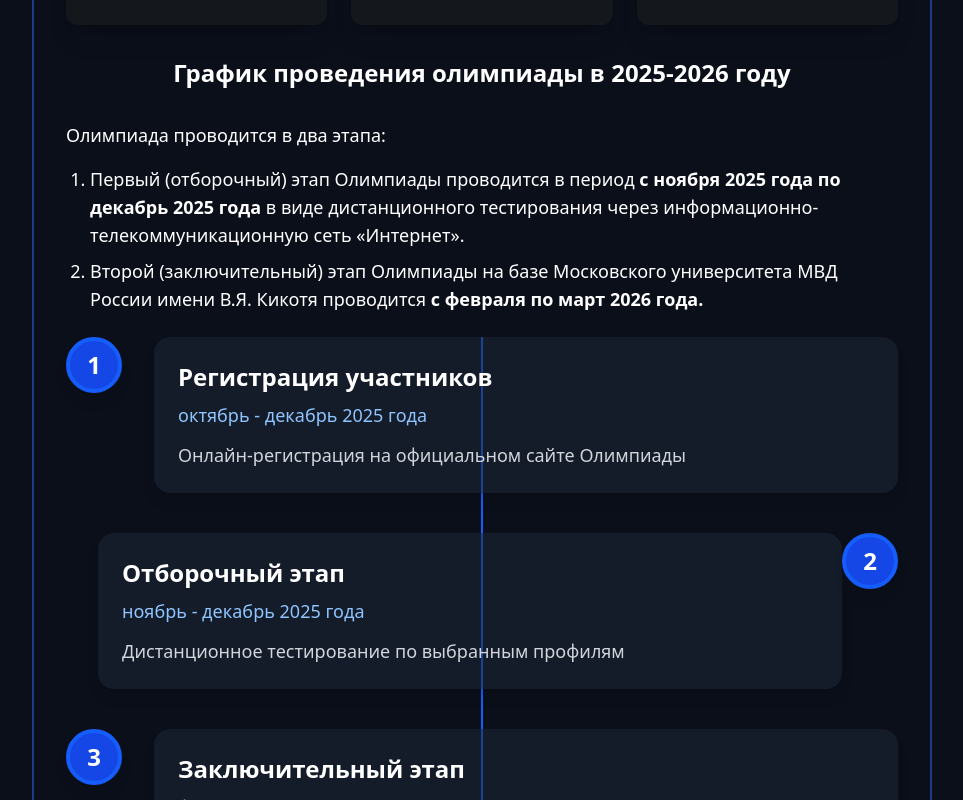
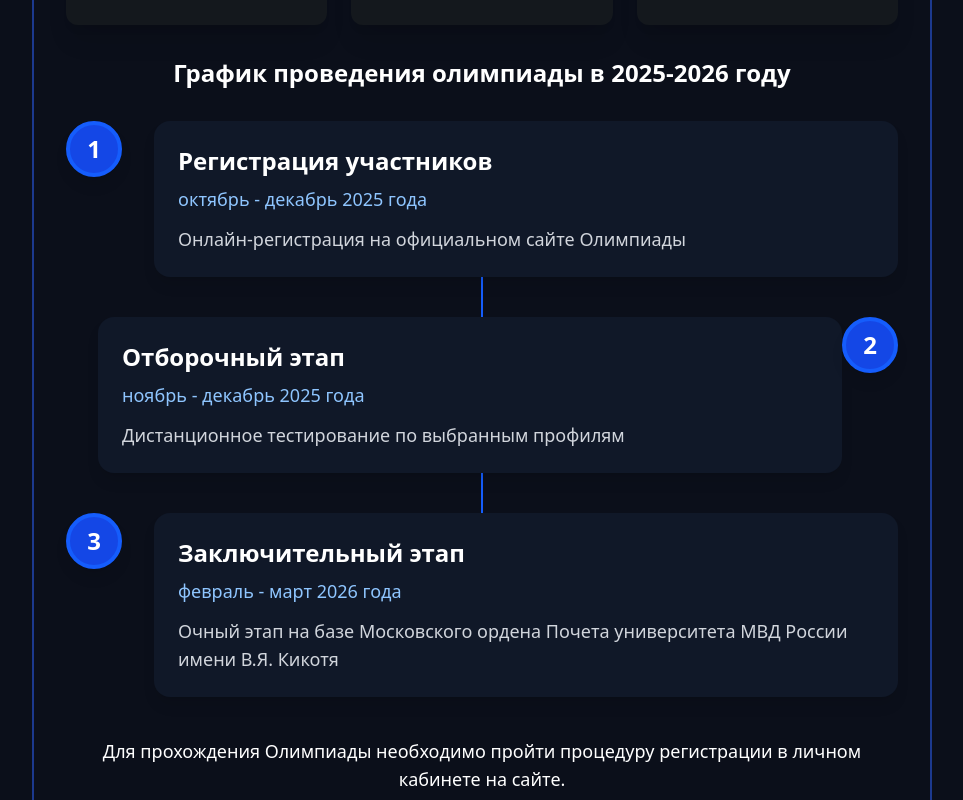
Before and after one commit to WalexWeb/olymp_schools-client, a React (Vite) app: page /about in a window 1280 px wide. Shown: the part 1240-2040 px from the top of the page, without its empty margins (158-1121 px from the left). Built offline with nearby package versions, Linux system fonts and the light colour scheme.

Commit message:
style: fix

```diff
--- a/src/app/pages/AboutOlympiad/AboutOlympiad.tsx
+++ b/src/app/pages/AboutOlympiad/AboutOlympiad.tsx
@@ -129,23 +129,6 @@ function AboutOlympiad() {
                   График проведения олимпиады в 2025-2026 году
                 </h3>
 
-                <div className="mb-6">
-                  <p className="mb-4">Олимпиада проводится в два этапа:</p>
-                  <ol className="mb-6 list-decimal space-y-2 pl-6">
-                    <li>
-                      Первый (отборочный) этап Олимпиады проводится в период{" "}
-                      <b>c ноября 2025 года по декабрь 2025 года</b> в виде
-                      дистанционного тестирования через
-                      информационно-телекоммуникационную сеть «Интернет».
-                    </li>
-                    <li>
-                      Второй (заключительный) этап Олимпиады на базе Московского
-                      университета МВД России имени В.Я. Кикотя проводится{" "}
-                      <b>с февраля по март 2026 года.</b>
-                    </li>
-                  </ol>
-                </div>
-
                 {/* Визуальная временная шкала */}
                 <div className="relative mb-8">
                   {/* Вертикальная линия */}
@@ -190,7 +173,7 @@ function AboutOlympiad() {
                         className={cn(
                           "ml-6 flex-1 rounded-2xl p-6 shadow-lg md:ml-8 md:w-1/2",
                           {
-                            "bg-gray-800/50": isDarkMode,
+                            "bg-gray-900": isDarkMode,
                             "bg-blue-50": !isDarkMode,
                           },
                         )}
@@ -227,7 +210,7 @@ function AboutOlympiad() {
                 <div className="text-center">
                   <p className="text-lg font-medium">
                     Для прохождения Олимпиады необходимо пройти процедуру
-                    регистрацию в личном кабинете на сайте.
+                    регистрации в личном кабинете на сайте.
                   </p>
                 </div>
               </div>
```
